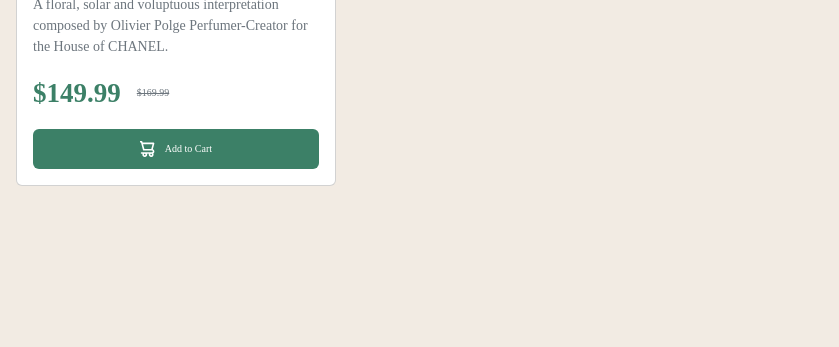
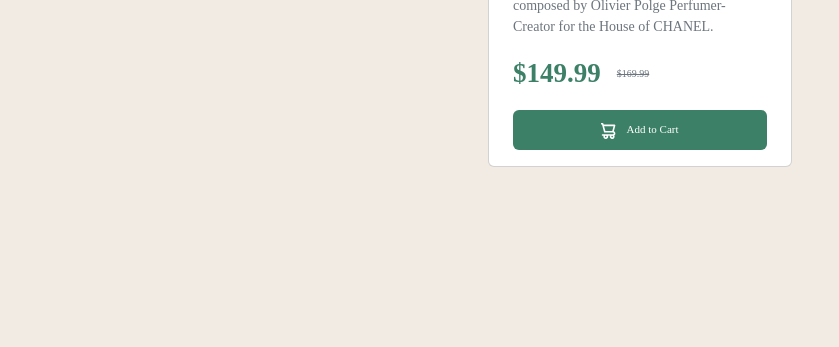
Before and after one commit to Mpadilla16/Practica, a plain HTML site: page HTML/product-preview-card-component-main/index.html in a window 1280 px wide. Shown: the part 453-800 px from the top of the page, without its empty margins (0-839 px from the left). Drawn offline with nearby package versions, Linux system fonts and the light colour scheme; a web font is replaced by a local one.

Commit message:
Diseno movil terminado

```diff
--- a/HTML/product-preview-card-component-main/index.html
+++ b/HTML/product-preview-card-component-main/index.html
@@ -3,10 +3,11 @@
 <head>
   <meta charset="UTF-8">
   <meta name="viewport" content="width=device-width, initial-scale=1.0"> <!-- displays site properly based on user's device -->
-
   <link rel="icon" type="image/png" sizes="32x32" href="./images/favicon-32x32.png">
   <link href="https://cdn.jsdelivr.net/npm/bootstrap@5.3.3/dist/css/bootstrap.min.css" rel="stylesheet" integrity="sha384-QWTKZyjpPEjISv5WaRU9OFeRpok6YctnYmDr5pNlyT2bRjXh0JMhjY6hW+ALEwIH" crossorigin="anonymous">
-  <link rel="stylesheet" href="/styles/style.css">
+
+  <link rel="stylesheet" href="./styles/style.css">
+
 
   <title>Frontend Mentor | Product preview card component</title>
 
@@ -18,12 +19,12 @@
 </head>
 <body class="">
 
-  <main class="mx-3 my-4" >
-    <section class="card " style="width: 20rem;" >
+  <main class="d-flex justify-content-center mt-3 m" >
+    <section class="card overflow-hidden " style="width: 19rem;" >
     <div class="card_div">
       <img class="card_div_image img-fluid rounded-top-3 " src="./images/image-product-mobile.jpg" alt="mobile">
     </div>
-    <article class="card_article card-body ">
+    <article class="card_article card-body mx-2">
       <p class=" card_article_producto text-secondary">PERFUME</p>
       <h1 class="card_article_titulo"> Gabrielle Essence Eau De Parfum</h1>
       <p class="card_article_descripcion text-secondary text-start">A floral, solar and voluptuous interpretation composed by Olivier Polge Perfumer-Creator for the House of CHANEL.</p>
--- a/HTML/product-preview-card-component-main/styles/style.css
+++ b/HTML/product-preview-card-component-main/styles/style.css
@@ -50,7 +50,7 @@
     background-color: hsl(158, 36%, 37%);
     color: white;
     font-family: Montserrat;
-    font-size: 10px;
+    font-size: 11px;
     height: 40px;
     font-weight: 300;
 }
```
